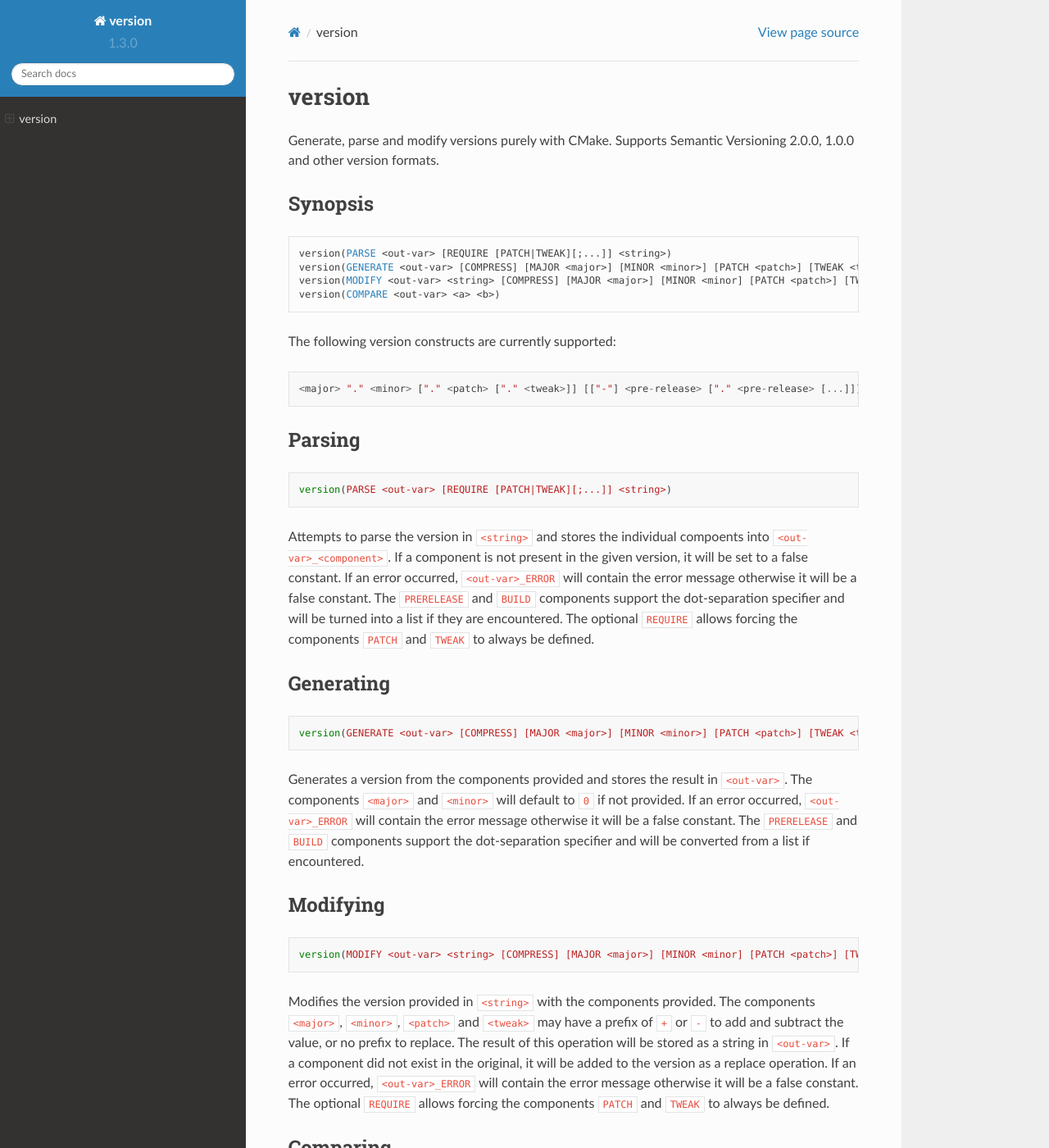
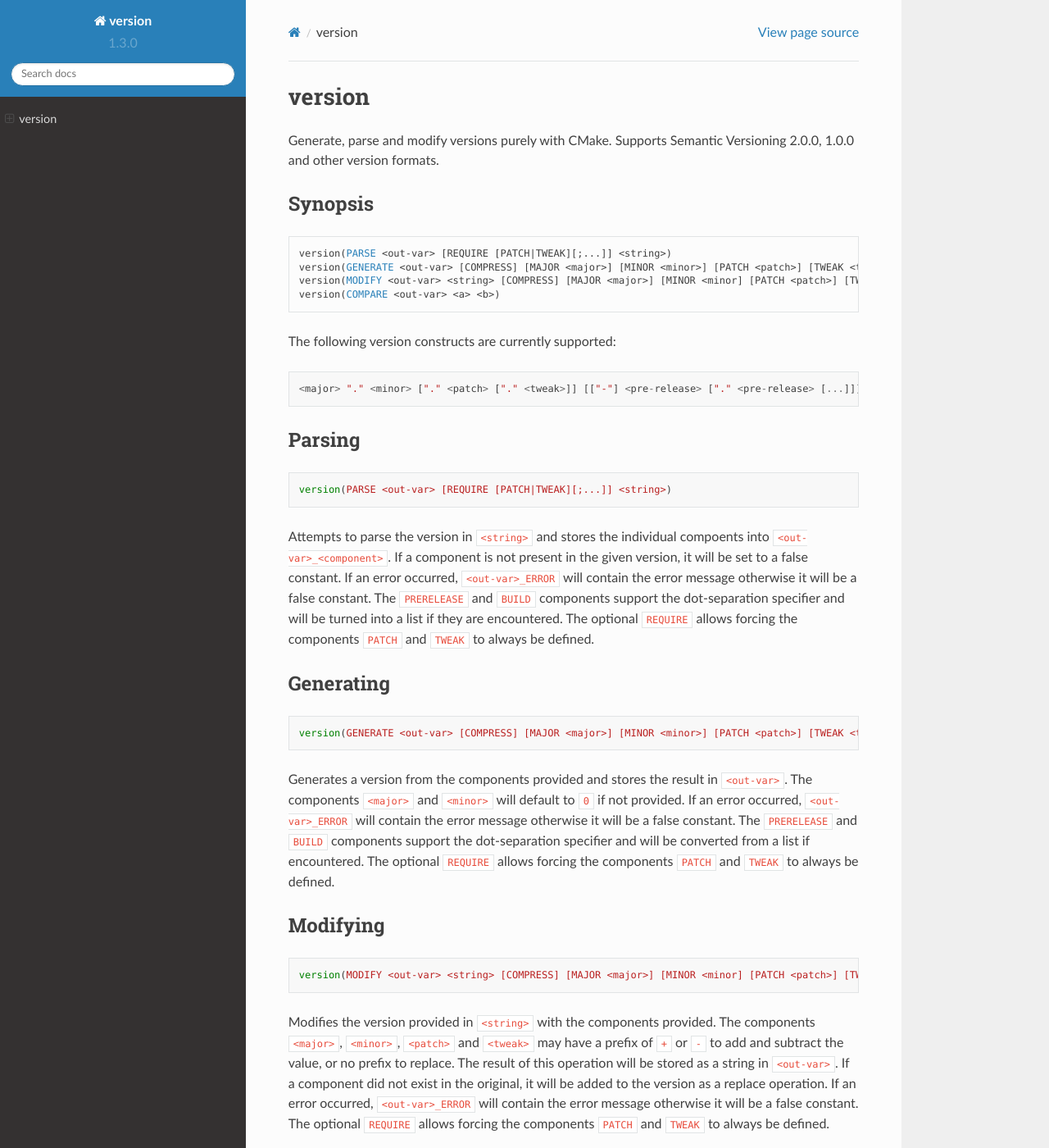
Before and after one commit to Xaymar/cmake-version, a Sphinx documentation site: the page built from docs/index.rst, in a window 1280 px wide and 1400 px high. Shown: the whole window at 82% size. Built offline with Sphinx 7.4.7 and the Read the Docs theme 2.0.0, drawn with Linux system fonts in a browser that asks for light colours.

Commit message:
code: Add REQUIRE to GENERATE command
Allows generating versions which contain all necessary components

```diff
--- a/docs/index.rst
+++ b/docs/index.rst
@@ -9,7 +9,7 @@
 .. parsed-literal::
 
   version(`PARSE`_ <out-var> [REQUIRE [PATCH|TWEAK][;...]] <string>)
-  version(`GENERATE`_ <out-var> [COMPRESS] [MAJOR <major>] [MINOR <minor>] [PATCH <patch>] [TWEAK <tweak>] [PRERELEASE <prerelease>] [BUILD <build>])
+  version(`GENERATE`_ <out-var> [COMPRESS] [MAJOR <major>] [MINOR <minor>] [PATCH <patch>] [TWEAK <tweak>] [PRERELEASE <prerelease>] [BUILD <build>] [REQUIRE [PATCH|TWEAK][;...]])
   version(`MODIFY`_ <out-var> <string> [COMPRESS] [MAJOR <major>] [MINOR <minor] [PATCH <patch>] [TWEAK <tweak>] [PRERELEASE <prerelease>] [BUILD <build>] [REQUIRE [PATCH|TWEAK][;...]])
   version(`COMPARE`_ <out-var> <a> <b>)
 
@@ -38,9 +38,9 @@
 
 .. code-block:: cmake
 
-  version(GENERATE <out-var> [COMPRESS] [MAJOR <major>] [MINOR <minor>] [PATCH <patch>] [TWEAK <tweak>] [PRERELEASE <prerelease>] [BUILD <build>])
+  version(GENERATE <out-var> [COMPRESS] [MAJOR <major>] [MINOR <minor>] [PATCH <patch>] [TWEAK <tweak>] [PRERELEASE <prerelease>] [BUILD <build>] [REQUIRE [PATCH|TWEAK][;...]])
 
-Generates a version from the components provided and stores the result in ``<out-var>``. The components ``<major>`` and ``<minor>`` will default to ``0`` if not provided. If an error occurred,  ``<out-var>_ERROR`` will contain the error message otherwise it will be a false constant. The ``PRERELEASE`` and ``BUILD`` components support the dot-separation specifier and will be converted from a list if encountered.
+Generates a version from the components provided and stores the result in ``<out-var>``. The components ``<major>`` and ``<minor>`` will default to ``0`` if not provided. If an error occurred,  ``<out-var>_ERROR`` will contain the error message otherwise it will be a false constant. The ``PRERELEASE`` and ``BUILD`` components support the dot-separation specifier and will be converted from a list if encountered. The optional ``REQUIRE`` allows forcing the components ``PATCH`` and ``TWEAK`` to always be defined.
 
 Modifying
 ^^^^^^^^^
```
Also changed, not shown: 1 other file.
